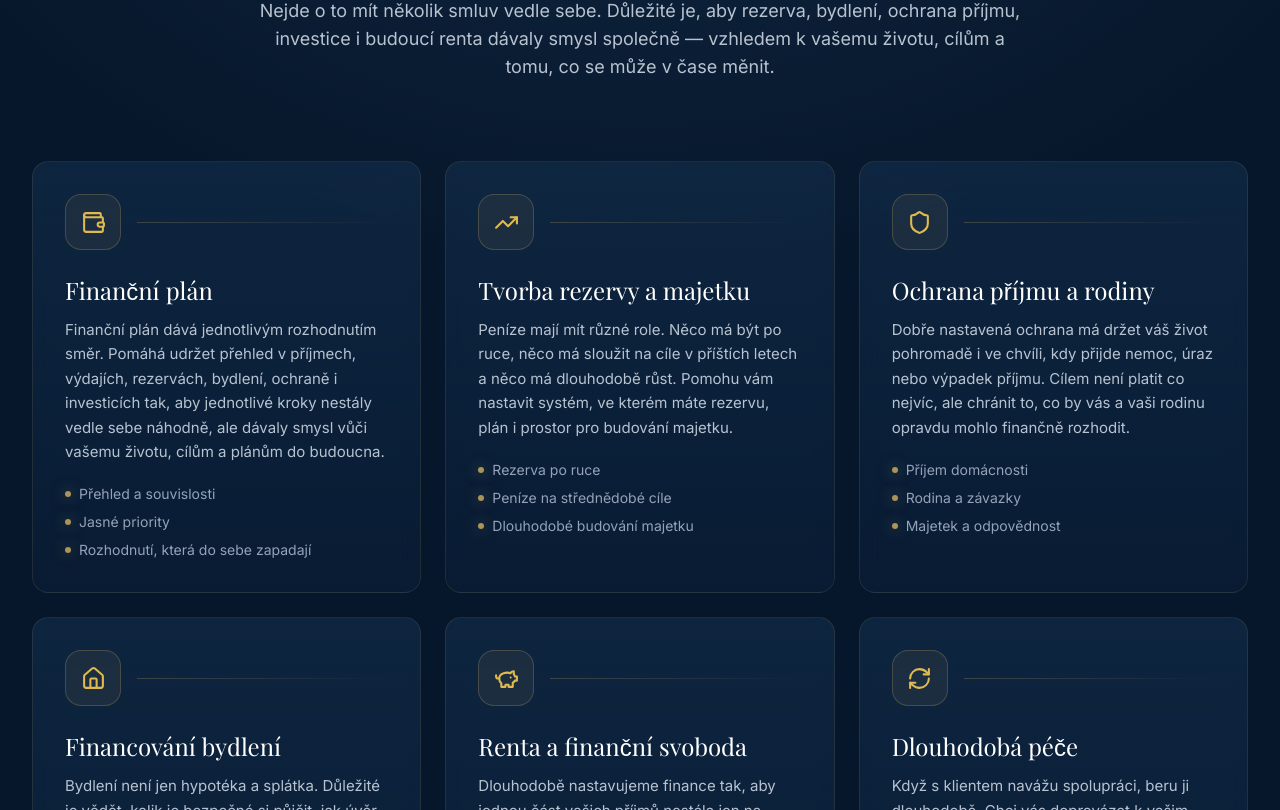
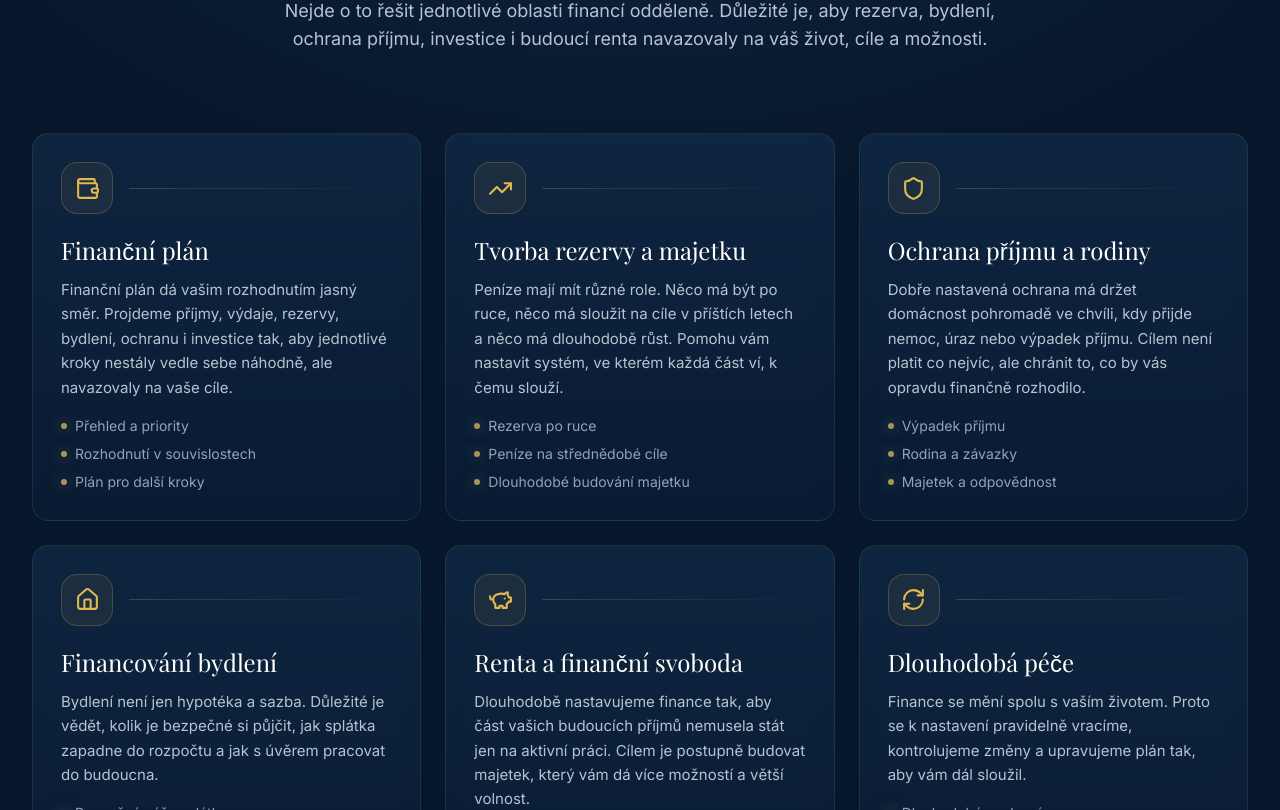
Before and after one commit to DannyKoll/daniel-kolar-web, a Next.js app: page / in a window 1280 px wide. Shown: the part 1790-2600 px from the top of the page. Built offline with nearby package versions, Linux system fonts and the light colour scheme.

Commit message:
Update Services.jsx

```diff
--- a/components/Services.jsx
+++ b/components/Services.jsx
@@ -11,37 +11,37 @@ const services = [
   {
     icon: Wallet,
     title: "Finanční plán",
-    desc: "Finanční plán dává jednotlivým rozhodnutím směr. Pomáhá udržet přehled v příjmech, výdajích, rezervách, bydlení, ochraně i investicích tak, aby jednotlivé kroky nestály vedle sebe náhodně, ale dávaly smysl vůči vašemu životu, cílům a plánům do budoucna.",
-    bullets: ["Přehled a souvislosti", "Jasné priority", "Rozhodnutí, která do sebe zapadají"],
+    desc: "Finanční plán dá vašim rozhodnutím jasný směr. Projdeme příjmy, výdaje, rezervy, bydlení, ochranu i investice tak, aby jednotlivé kroky nestály vedle sebe náhodně, ale navazovaly na vaše cíle.",
+    bullets: ["Přehled a priority", "Rozhodnutí v souvislostech", "Plán pro další kroky"],
   },
   {
     icon: TrendingUp,
     title: "Tvorba rezervy a majetku",
-    desc: "Peníze mají mít různé role. Něco má být po ruce, něco má sloužit na cíle v příštích letech a něco má dlouhodobě růst. Pomohu vám nastavit systém, ve kterém máte rezervu, plán i prostor pro budování majetku.",
+    desc: "Peníze mají mít různé role. Něco má být po ruce, něco má sloužit na cíle v příštích letech a něco má dlouhodobě růst. Pomohu vám nastavit systém, ve kterém každá část ví, k čemu slouží.",
     bullets: ["Rezerva po ruce", "Peníze na střednědobé cíle", "Dlouhodobé budování majetku"],
   },
   {
     icon: Shield,
     title: "Ochrana příjmu a rodiny",
-    desc: "Dobře nastavená ochrana má držet váš život pohromadě i ve chvíli, kdy přijde nemoc, úraz nebo výpadek příjmu. Cílem není platit co nejvíc, ale chránit to, co by vás a vaši rodinu opravdu mohlo finančně rozhodit.",
-    bullets: ["Příjem domácnosti", "Rodina a závazky", "Majetek a odpovědnost"],
+    desc: "Dobře nastavená ochrana má držet domácnost pohromadě ve chvíli, kdy přijde nemoc, úraz nebo výpadek příjmu. Cílem není platit co nejvíc, ale chránit to, co by vás opravdu finančně rozhodilo.",
+    bullets: ["Výpadek příjmu", "Rodina a závazky", "Majetek a odpovědnost"],
   },
   {
     icon: Home,
     title: "Financování bydlení",
-    desc: "Bydlení není jen hypotéka a splátka. Důležité je vědět, kolik je bezpečné si půjčit, jak úvěr zapadne do rozpočtu a jak s ním pracovat do budoucna. Cílem není hypotéku jen získat, ale nastavit ji tak, aby vás zbytečně nebrzdila — a ideálně jste se jí mohli zbavit dřív.",
+    desc: "Bydlení není jen hypotéka a sazba. Důležité je vědět, kolik je bezpečné si půjčit, jak splátka zapadne do rozpočtu a jak s úvěrem pracovat do budoucna.",
     bullets: ["Bezpečná výše splátky", "Rezerva kolem bydlení", "Cesta k dřívějšímu splacení"],
   },
   {
     icon: PiggyBank,
     title: "Renta a finanční svoboda",
-    desc: "Dlouhodobě nastavujeme finance tak, aby jednou část vašich příjmů nestála jen na aktivní práci. Cílem je postupně budovat majetek, který vám v budoucnu dá větší klid, více možností a menší závislost na práci.",
+    desc: "Dlouhodobě nastavujeme finance tak, aby část vašich budoucích příjmů nemusela stát jen na aktivní práci. Cílem je postupně budovat majetek, který vám dá více možností a větší volnost.",
     bullets: ["Dlouhý horizont", "Pravidelné investování", "Budoucí příjem z majetku"],
   },
   {
     icon: RefreshCw,
     title: "Dlouhodobá péče",
-    desc: "Když s klientem navážu spolupráci, beru ji dlouhodobě. Chci vás doprovázet k vašim cílům, pravidelně se vracet k tomu, co už máte nastavené, a hlídat, abyste zbytečně neplatili víc, než je nutné — například kvůli zdražujícím smlouvám nebo změnám ze strany institucí.",
+    desc: "Finance se mění spolu s vaším životem. Proto se k nastavení pravidelně vracíme, kontrolujeme změny a upravujeme plán tak, aby vám dál sloužil.",
     bullets: ["Dlouhodobá spolupráce", "Pravidelné kontroly nastavení", "Hlídání zbytečných nákladů"],
   },
 ];
@@ -73,10 +73,9 @@ export default function Services() {
           </h2>
 
           <p className="mt-5 text-base sm:text-lg text-slate-300/90">
-            Nejde o to mít několik smluv vedle sebe. Důležité je, aby rezerva,
-            bydlení, ochrana příjmu, investice i budoucí renta dávaly smysl
-            společně — vzhledem k vašemu životu, cílům a tomu, co se může v
-            čase měnit.
+            Nejde o to řešit jednotlivé oblasti financí odděleně. Důležité je,
+            aby rezerva, bydlení, ochrana příjmu, investice i budoucí renta
+            navazovaly na váš život, cíle a možnosti.
           </p>
         </div>
 
@@ -94,11 +93,11 @@ export default function Services() {
 function ServiceCard({ icon: Icon, title, desc, bullets, delay }) {
   return (
     <article
-      className="service-card group relative overflow-hidden rounded-2xl p-7 sm:p-8 reveal"
+      className="service-card group relative overflow-hidden rounded-2xl p-6 sm:p-7 reveal"
       style={{ transitionDelay: `${delay}ms` }}
     >
-      <div className="relative mb-6 flex items-center justify-between gap-4">
-        <div className="inline-flex h-14 w-14 items-center justify-center rounded-2xl border border-gold-500/25 bg-gold-500/[0.08] shadow-[0_16px_40px_-28px_rgba(201,169,97,0.9)]">
+      <div className="relative mb-5 flex items-center justify-between gap-4">
+        <div className="inline-flex h-[52px] w-[52px] items-center justify-center rounded-2xl border border-gold-500/25 bg-gold-500/[0.08] shadow-[0_16px_40px_-28px_rgba(201,169,97,0.9)]">
           <Icon size={25} className="text-gold-300" />
         </div>
         <span className="h-px flex-1 bg-gradient-to-r from-gold-500/25 to-transparent" />
@@ -112,7 +111,7 @@ function ServiceCard({ icon: Icon, title, desc, bullets, delay }) {
         {desc}
       </p>
 
-      <ul className="mt-5 grid gap-2">
+      <ul className="mt-4 grid gap-2">
         {bullets.map((b) => (
           <li
             key={b}
```
